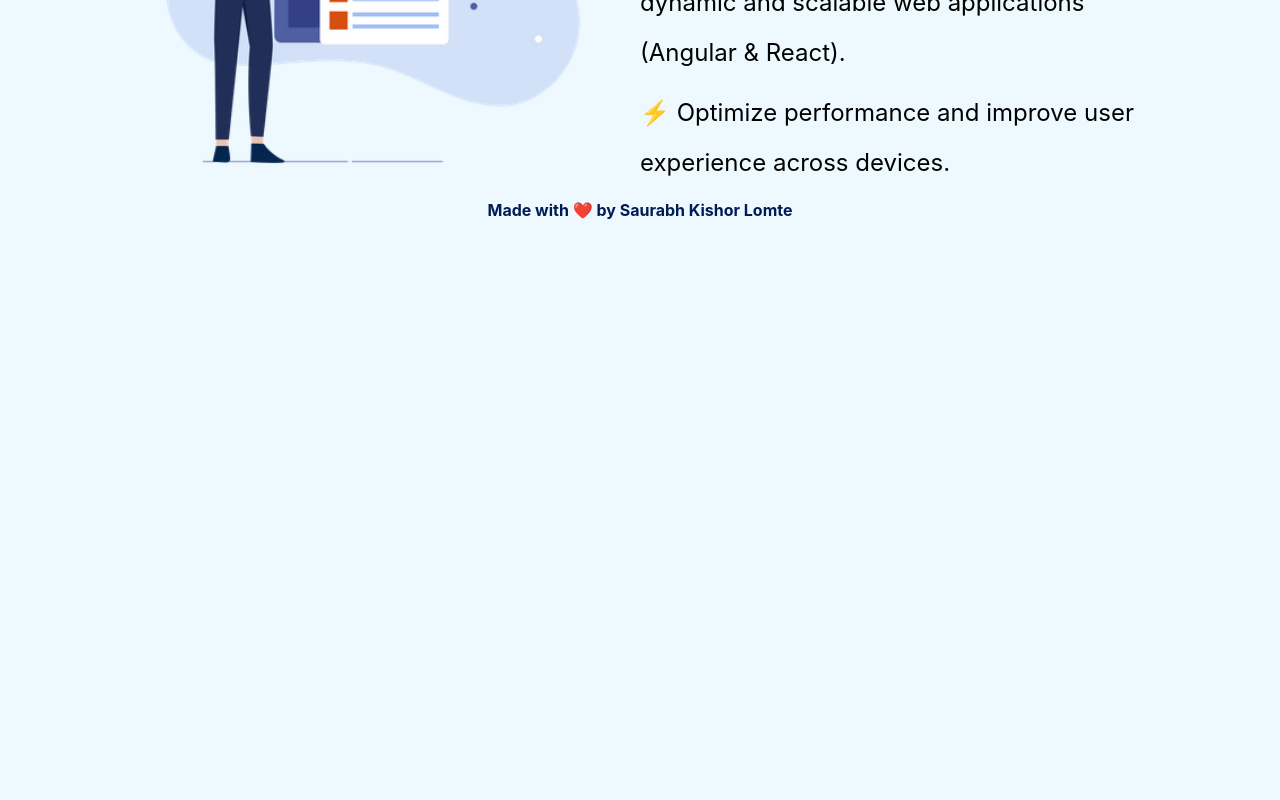
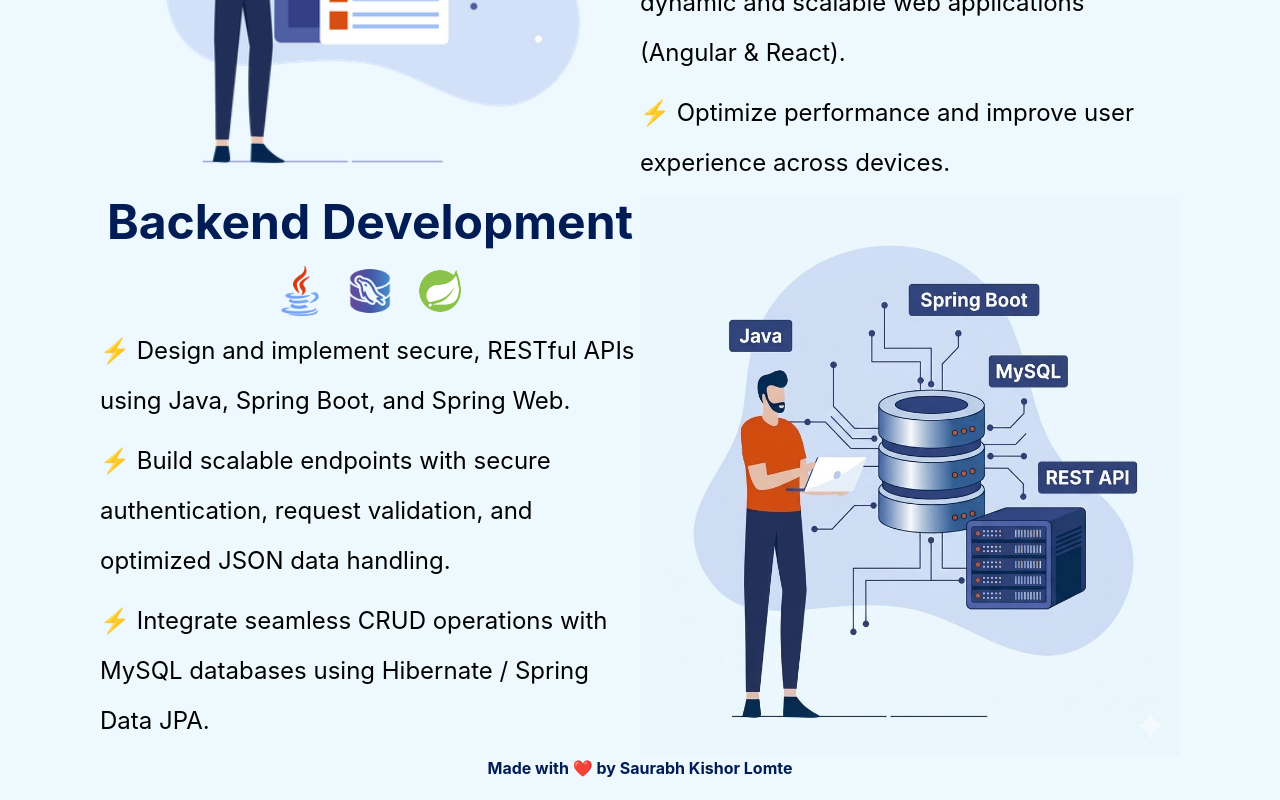
Before and after one commit to saurabhkl16/my-portfolio, a React (Vite) app: page /home in a window 1280 px wide. Shown: the part 1309-2109 px from the top of the page. Before the commit the page ends 1551 px from the top, so only its background shows below. Built offline with nearby package versions, Linux system fonts and the light colour scheme.

Commit message:
update : home page

```diff
--- a/src/pages/home/Home.jsx
+++ b/src/pages/home/Home.jsx
@@ -98,6 +98,35 @@ function Home() {
           </ul>
         </div>
       </div>
+      <div className="what-i-do flex">
+        <div className="right w-1/2">
+          <h2 className="text-5xl text-center font-bold">
+            Backend Development
+          </h2>
+          <div className="coding flex justify-center">
+            <img className="tech-stack" src="./java.png" alt="html" />
+            <img className="tech-stack" src="./mysql.png" alt="html" />
+            <img className="tech-stack" src="./springboot.png" alt="html" />
+          </div>
+          <ul className="about-tech-stack text-2xl">
+            <li>
+              ⚡ Design and implement secure, RESTful APIs using Java, Spring
+              Boot, and Spring Web.
+            </li>
+            <li>
+              ⚡ Build scalable endpoints with secure authentication, request
+              validation, and optimized JSON data handling.
+            </li>
+            <li>
+              ⚡ Integrate seamless CRUD operations with MySQL databases using
+              Hibernate / Spring Data JPA.
+            </li>
+          </ul>
+        </div>
+        <div className="flex justify-center w-1/2">
+          <img src="./backend_tech.png" alt="" />
+        </div>
+      </div>
       <h2 className="text-center font-bold">
         Made with ❤️ by Saurabh Kishor Lomte
       </h2>
```
Also changed, not shown: public/backend_tech.png (added), public/springboot.png (added).
